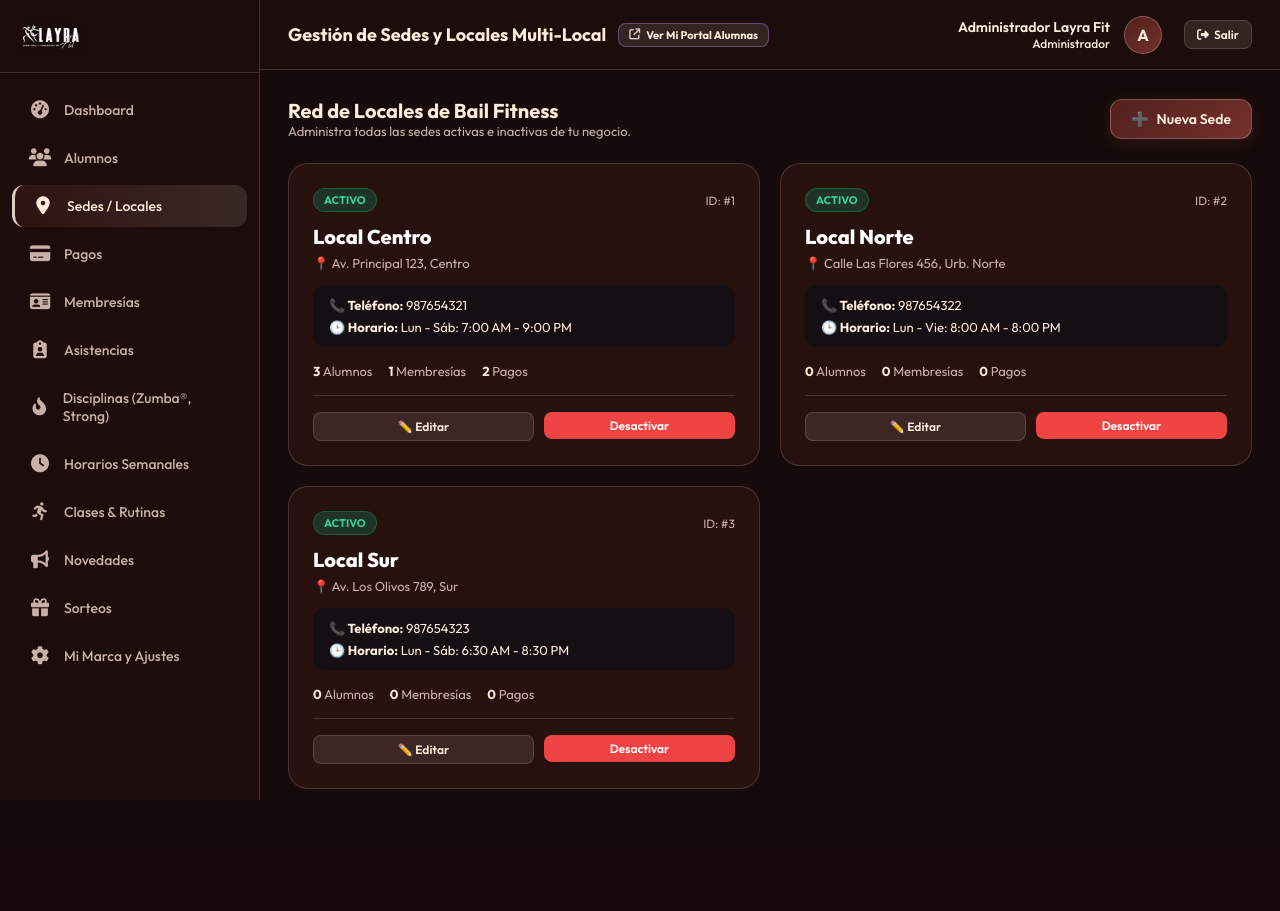
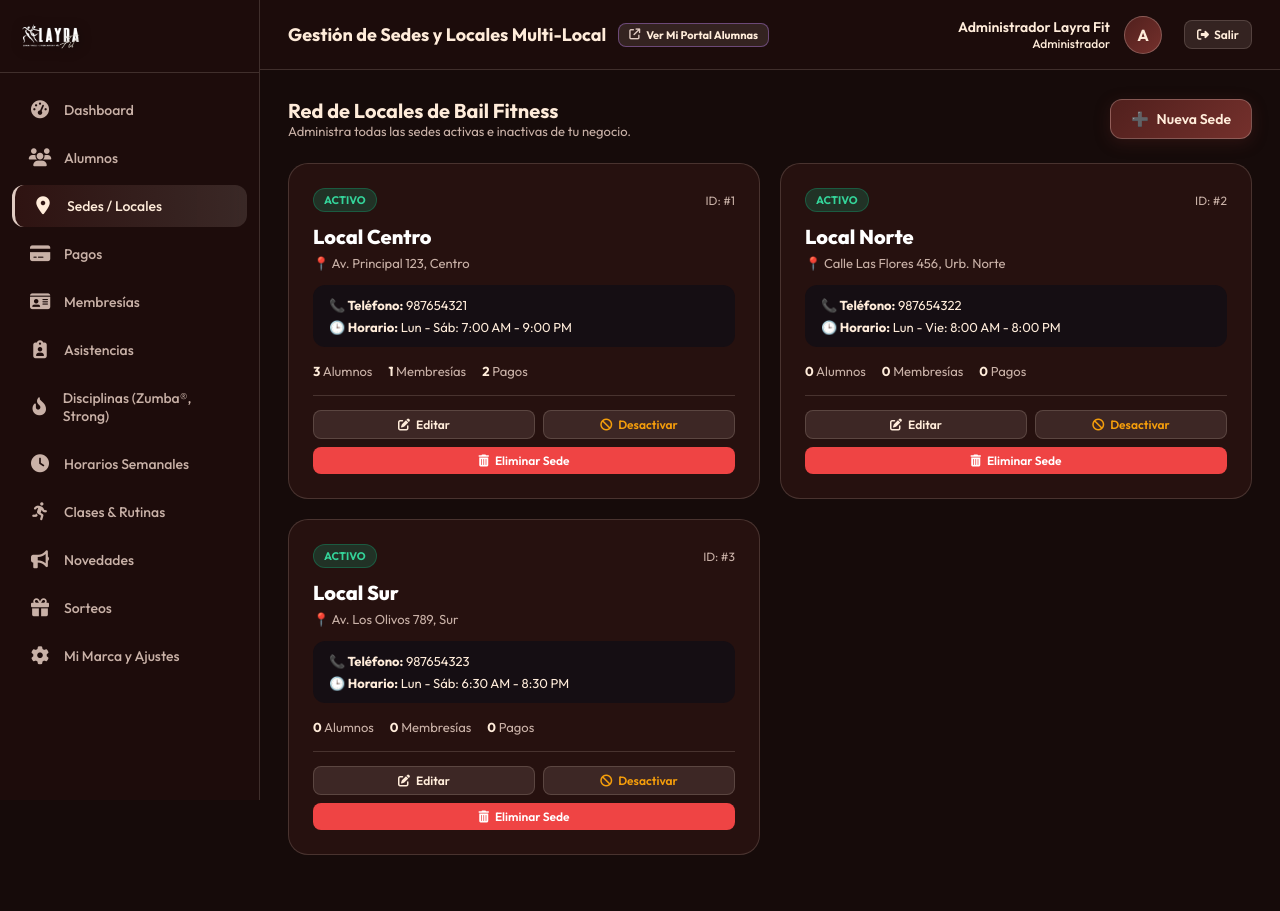
Before and after one commit to HostingOnlinePeru/layrafit, a Laravel app: page /admin/locations in a window 1280 px wide. Before the commit the page ends 800 px from the top, so only its background shows below. Run offline with Laravel 12, Linux system fonts and the light colour scheme; a user stored in the database is signed in; data comes from the database, SQL or seed files in the repository; some web fonts are replaced.

Commit message:
feat(admin): agregar eliminacion de sedes con confirmacion obligatoria de seguridad

```diff
--- a/app/Http/Controllers/Admin/LocationController.php
+++ b/app/Http/Controllers/Admin/LocationController.php
@@ -74,4 +74,13 @@ class LocationController extends Controller
 
         return back()->with('success', "El local '{$location->name}' fue {$status}.");
     }
+
+    public function destroy(Location $location): RedirectResponse
+    {
+        $name = $location->name;
+        $location->delete();
+
+        return redirect()->route('admin.locations.index')
+            ->with('success', "La sede '{$name}' ha sido eliminada correctamente.");
+    }
 }
--- a/resources/views/admin/locations/index.blade.php
+++ b/resources/views/admin/locations/index.blade.php
@@ -39,14 +39,23 @@
                 </div>
             </div>
 
-            <div style="display: flex; gap: 10px; border-top: 1px solid var(--border-color); padding-top: 16px;">
-                <a href="{{ route('admin.locations.edit', $location) }}" class="btn btn-secondary btn-sm" style="flex: 1;">
-                    ✏️ Editar
-                </a>
-                <form action="{{ route('admin.locations.toggle', $location) }}" method="POST" style="flex: 1;">
+            <div style="border-top: 1px solid var(--border-color); padding-top: 14px; display: flex; flex-direction: column; gap: 8px;">
+                <div style="display: flex; gap: 8px;">
+                    <a href="{{ route('admin.locations.edit', $location) }}" class="btn btn-secondary btn-sm" style="flex: 1; gap: 6px;">
+                        <i class="fa-solid fa-pen-to-square"></i> Editar
+                    </a>
+                    <form action="{{ route('admin.locations.toggle', $location) }}" method="POST" style="flex: 1;">
+                        @csrf
+                        <button type="submit" class="btn {{ $location->is_active ? 'btn-secondary' : 'btn-success' }} btn-sm" style="width: 100%; gap: 6px; {{ $location->is_active ? 'color: var(--warning);' : '' }}">
+                            <i class="fa-solid {{ $location->is_active ? 'fa-ban' : 'fa-check' }}"></i> {{ $location->is_active ? 'Desactivar' : 'Activar' }}
+                        </button>
+                    </form>
+                </div>
+                <form action="{{ route('admin.locations.destroy', $location) }}" method="POST" onsubmit="return confirm('¿Está seguro de eliminar esta sede?');" style="width: 100%;">
                     @csrf
-                    <button type="submit" class="btn {{ $location->is_active ? 'btn-danger' : 'btn-success' }} btn-sm" style="width: 100%;">
-                        {{ $location->is_active ? 'Desactivar' : 'Activar' }}
+                    @method('DELETE')
+                    <button type="submit" class="btn btn-danger btn-sm" style="width: 100%; gap: 6px;">
+                        <i class="fa-solid fa-trash-can"></i> Eliminar Sede
                     </button>
                 </form>
             </div>
--- a/routes/web.php
+++ b/routes/web.php
@@ -84,7 +84,7 @@ Route::middleware(['auth', MustChangePassword::class, CheckRole::class.':admin']
     Route::get('/dashboard', AdminDashboardController::class)->name('dashboard');
 
     // Locales / Sedes
-    Route::resource('locations', AdminLocationController::class)->except(['destroy', 'show']);
+    Route::resource('locations', AdminLocationController::class)->except(['show']);
     Route::post('locations/{location}/toggle', [AdminLocationController::class, 'toggle'])->name('locations.toggle');
 
     // Alumnos
```
Also changed, not shown: resources/views/admin/locations/edit.blade.php (+14 -0 lines).
